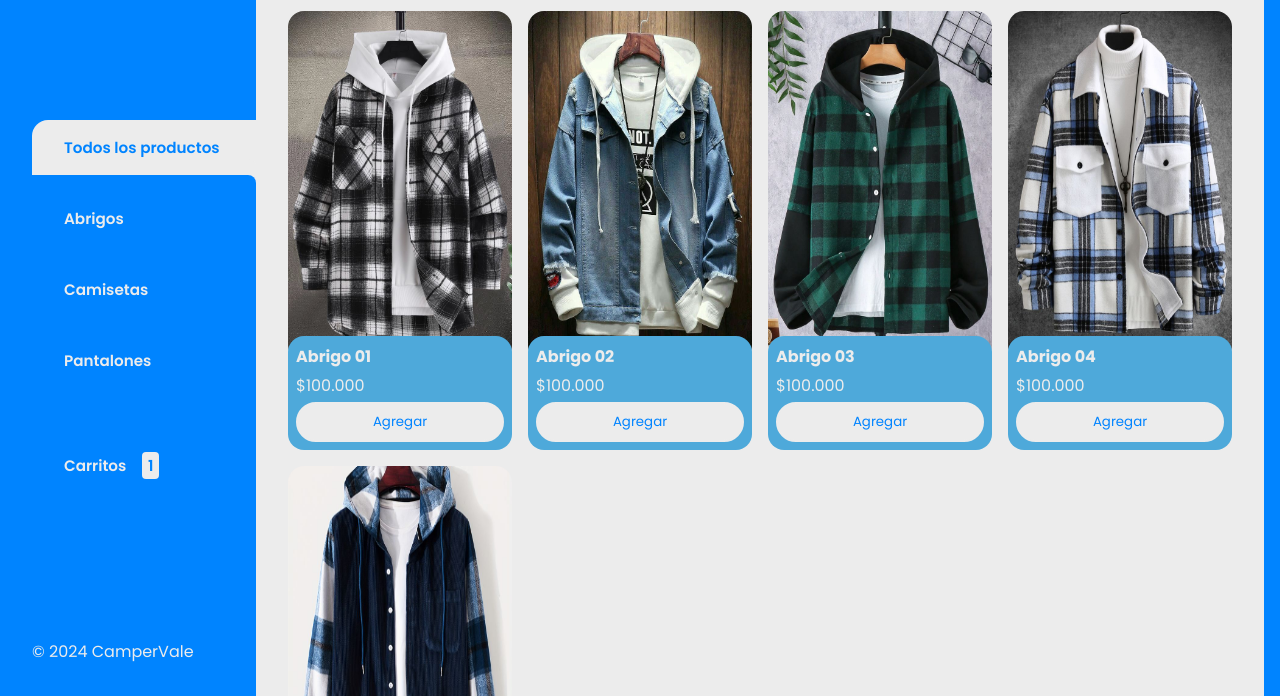
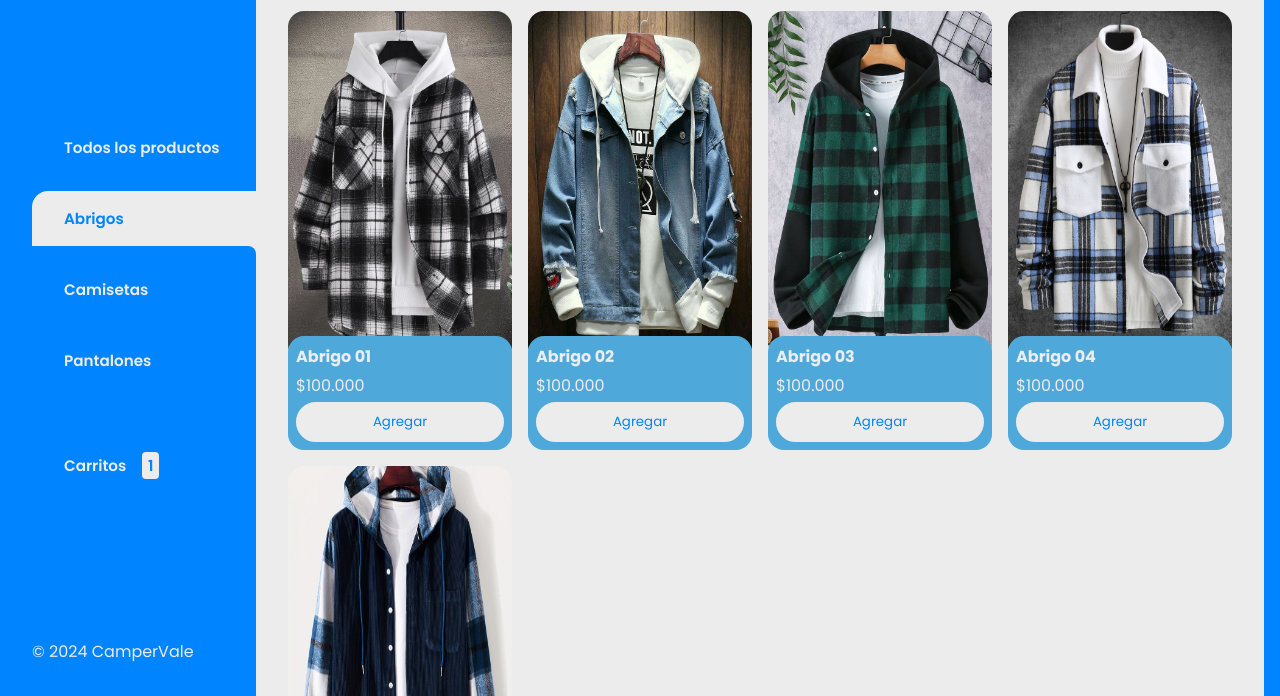
Before and after one commit to valerivera10/proyectoWeb, a plain HTML site: page abrigos.html in a window 1280 px wide. Shown: the part 104-800 px from the top of the page. Drawn offline with nearby package versions, Linux system fonts and the light colour scheme.

Commit message:
feat: :construction: le cambie la clase active para dar dinamica a los botones

```diff
--- a/abrigos.html
+++ b/abrigos.html
@@ -16,10 +16,10 @@
             <nav>
                 <ul class="menu">
                     <li>
-                        <a href="index.html" class="boton-menu btn-categoria active"><i class="bi bi-bookmarks-fill"></i>Todos los productos</a>
+                        <a href="index.html" class="boton-menu btn-categoria "><i class="bi bi-bookmarks-fill"></i>Todos los productos</a>
                     </li>
                     <li>
-                        <a href="abrigos.html" class="boton-menu btn-categoria"><i class="bi bi-bookmarks-fill"></i>Abrigos</a>
+                        <a href="abrigos.html" class="boton-menu btn-categoria active"><i class="bi bi-bookmarks-fill"></i>Abrigos</a>
                     </li>
                     <li>
                         <a href="camisetas.html" class="boton-menu btn-categoria"><i class="bi bi-bookmarks-fill"></i>Camisetas</a>
```
Also changed, not shown: camisetas.html (+2 -2 lines), carritos.html (+2 -2 lines), pantalon.html (+2 -2 lines).
